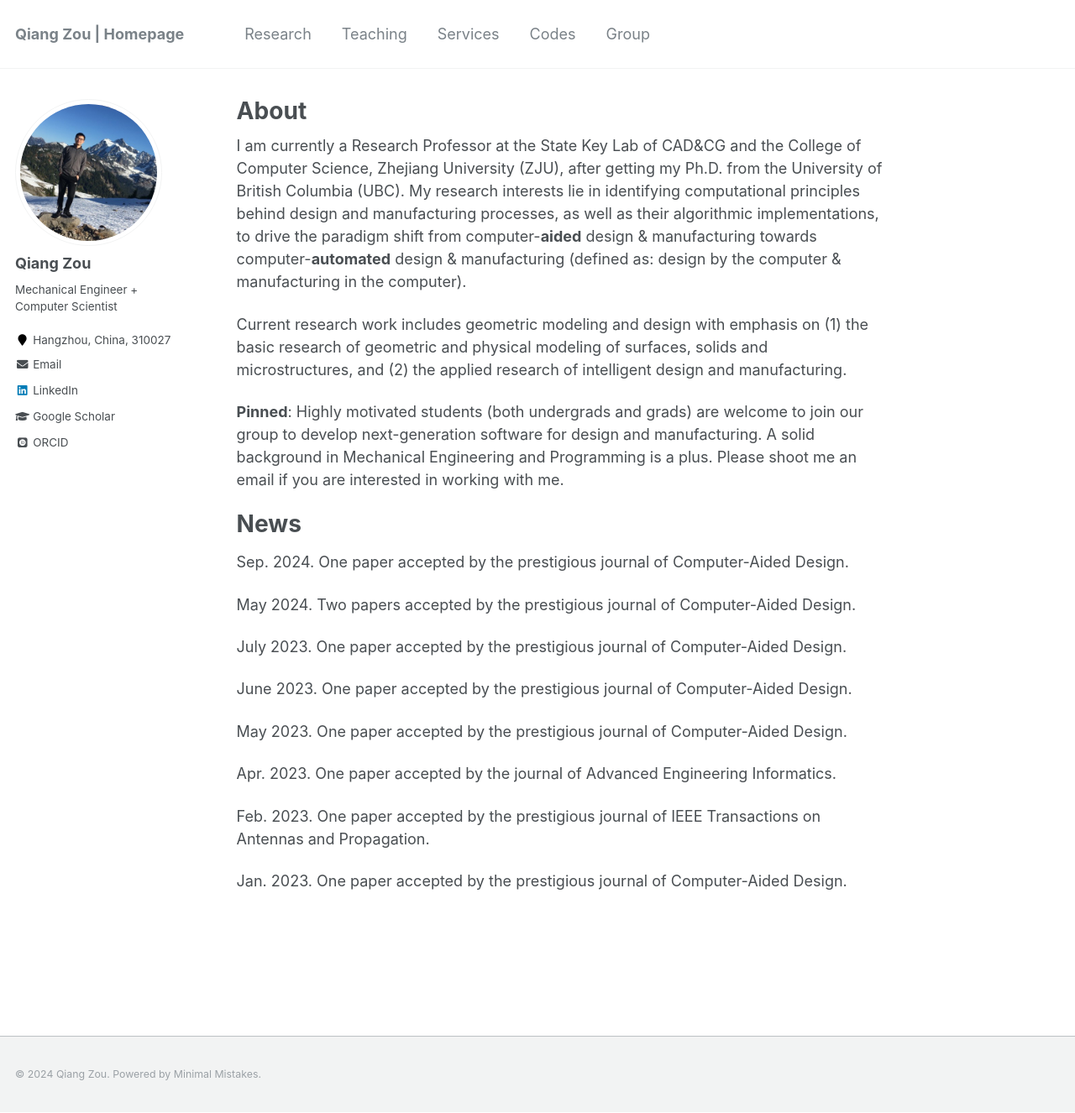
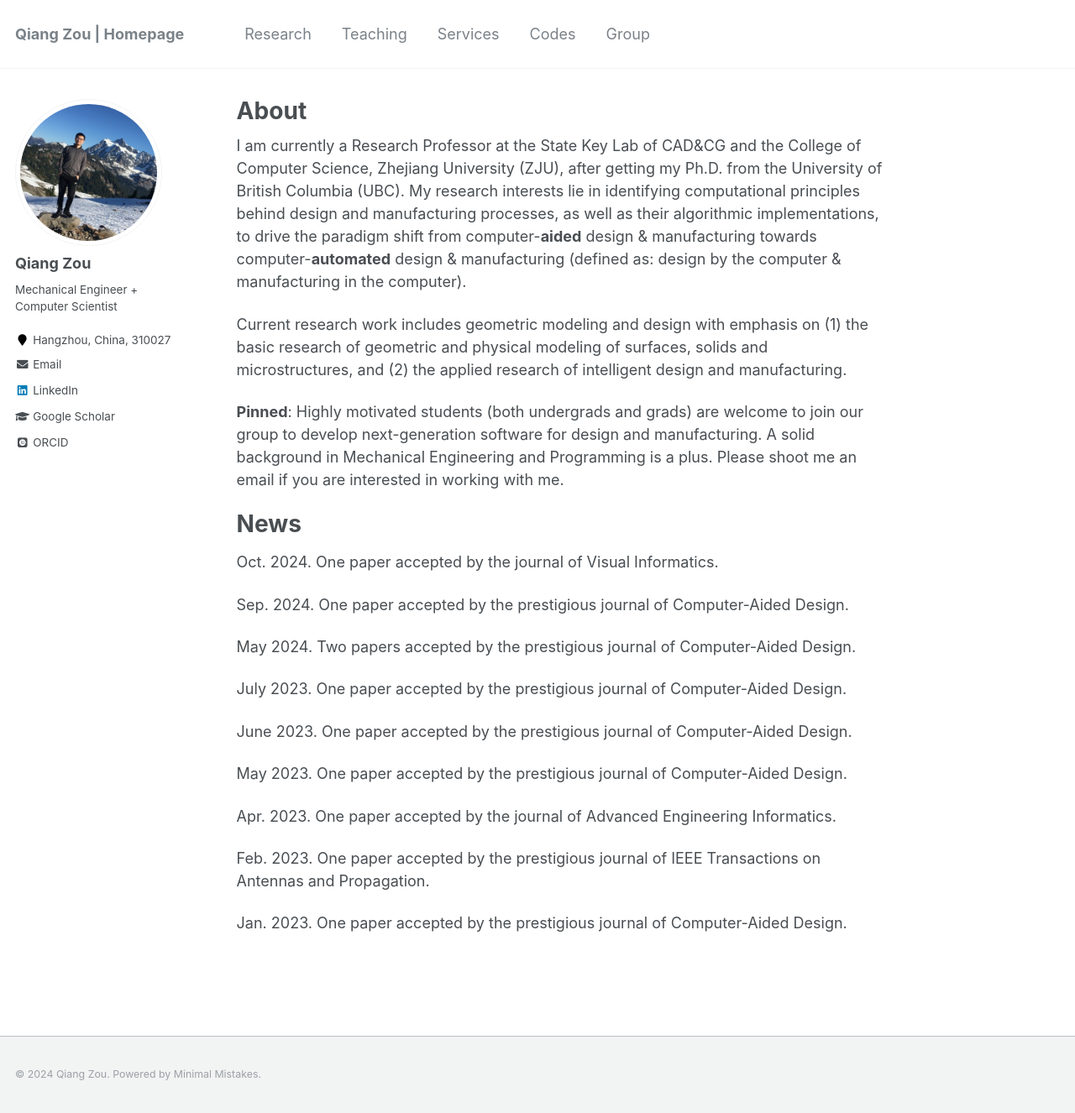
Before and after one commit to Qiang-Zou/Qiang-Zou.github.io, a Jekyll site: the page built from _pages/about.md, in a window 1280 px wide and 1326 px high. Shown: the whole window at 84% size. Built offline with Jekyll 4.4.1, drawn with Linux system fonts in a browser that asks for light colours; some web fonts are replaced.

Commit message:
Update about.md

```diff
--- a/_pages/about.md
+++ b/_pages/about.md
@@ -16,6 +16,8 @@ Current research work includes geometric modeling and design with emphasis on (1
 
 News
 ======
+Oct. 2024. One paper accepted by the journal of Visual Informatics.
+
 Sep. 2024. One paper accepted by the prestigious journal of Computer-Aided Design.
 
 May 2024. Two papers accepted by the prestigious journal of Computer-Aided Design.
```
